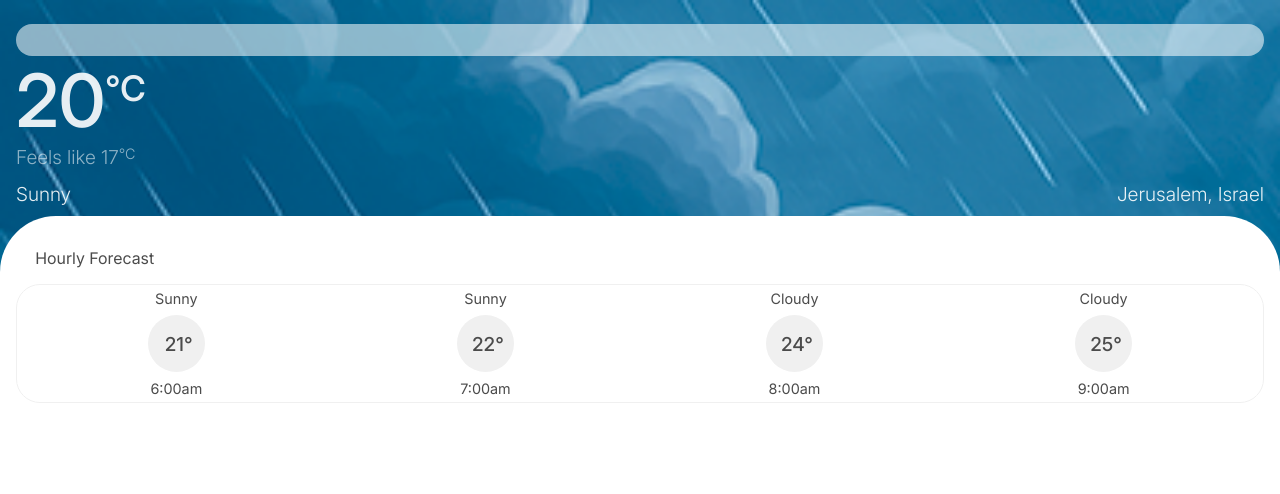
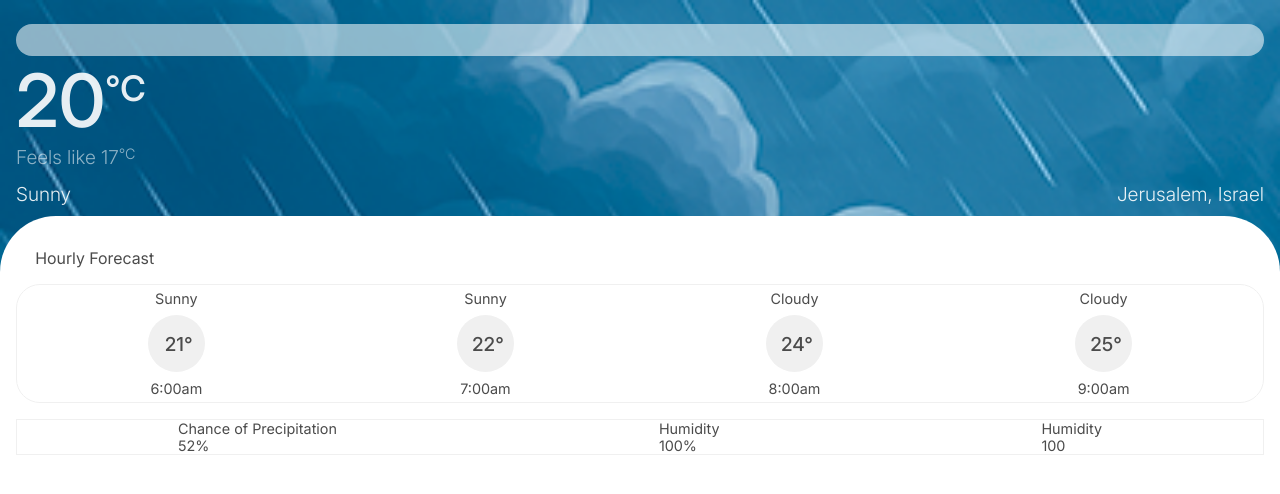
Before and after one commit to chavimiller/react-weather-app, a React (Vite) app: page / in a window 1280 px wide. Shown: the top 494 px of the page. Built offline with nearby package versions, Linux system fonts and the light colour scheme.

Commit message:
Create reusable component for weather statistics

```diff
--- a/src/components/WeatherDetail.jsx
+++ b/src/components/WeatherDetail.jsx
@@ -1,5 +1,6 @@
 import HourlyData from "./HourlyData";
 import styles from "./WeatherDetail.module.css";
+import { WeatherStats } from "./WeatherStats";
 
 const WeatherDetail = () => {
   return (
@@ -13,6 +14,15 @@ const WeatherDetail = () => {
             <HourlyData desc={"Cloudy"} degrees={"24"} time={"8:00am"} />
             <HourlyData desc={"Cloudy"} degrees={"25"} time={"9:00am"} />
           </div>
+          <div className={styles.statsFrame}>
+            <WeatherStats
+              title={"Chance of Precipitation"}
+              number={"52"}
+              unit={"%"}
+            />
+            <WeatherStats title={"Humidity"} number={"100"} unit={"%"} />
+            <WeatherStats title={"Humidity"} number={"100"} />
+          </div>
         </div>
       </div>
     </>
--- a/src/components/WeatherDetail.module.css
+++ b/src/components/WeatherDetail.module.css
@@ -31,3 +31,13 @@
     font-weight: 400;
     font-size: .9rem;
 }
+
+.statsFrame {
+    color: var(--primary-dark);
+    display: flex;
+    justify-content: space-around;
+    margin: 1rem 0;
+    font-weight: 400;
+    font-size: .9rem;
+    border: solid 1px var(--secondary);
+}
--- /dev/null
+++ b/src/components/WeatherStats.jsx
@@ -0,0 +1,20 @@
+import styles from "./WeatherStats.module.css";
+
+export const WeatherStats = ({ title, symbol, number, unit = null }) => {
+  return (
+    <>
+      <div className={styles.statGroup}>
+        <div className={styles.titleLine}>
+          <div className={styles.statSymbol}>{symbol}</div>
+          <div className={styles.statTitle}>{title}</div>
+        </div>
+
+        <div className={styles.circleFrame}>
+          <div className={styles.statNumber}>
+            {number + (unit !== null ? unit : "")}
+          </div>
+        </div>
+      </div>
+    </>
+  );
+};
```
Also changed, not shown: src/components/WeatherStats.module.css (added).
